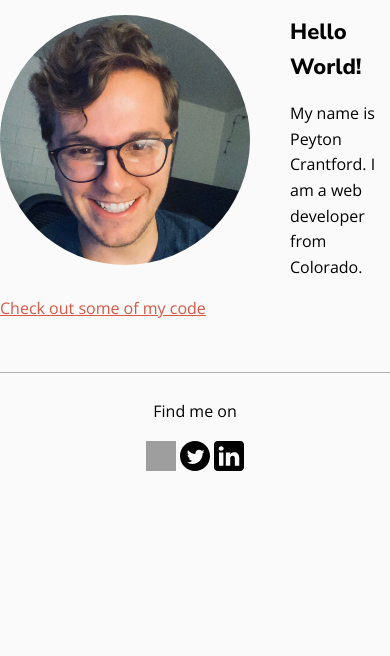
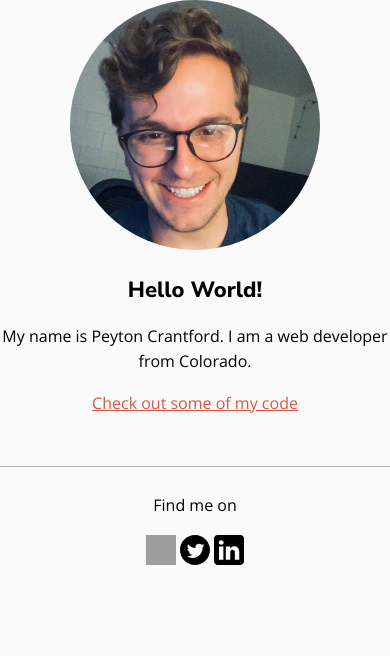
Before and after one commit to pcrantfo/crantford-portfolio-website, a web app: file index.html in a window 390 px wide. Shown: the part 124-780 px from the top of the page. Run offline with its HTML, style and script files only (its server is not run), Linux system fonts and the light colour scheme; grey boxes are pictures that could not be loaded.

Commit message:
Put .profile class in flexbox
Changed .profile class to display:flex, then made responsive at 500px screen width

```diff
--- a/css/styles.css
+++ b/css/styles.css
@@ -116,13 +116,19 @@
    }
 
    .profile {
+      display: flex;
       text-align: left;
+   }
+
+   .profile__item {
+      flex: 0 1 auto;
+      flex-wrap: wrap;
    }
 
    .profile__portrait {
      width: 250px;
      height: auto;
-     float: left;
+     /* float: left; */
      margin-right: 40px;
      border-radius: 50%;
    }
@@ -229,6 +235,7 @@
          width: auto;
          min-height: auto;
          margin: 0;
+         text-align: left;
       }
 
       .grid__item:last-child {
@@ -325,4 +332,13 @@
       .berlin-illustration {
          transform: scale(0.5, 0.5);
       }
+      .profile {
+         flex-direction: column;
+         align-items: center;
+         text-align: center;
+      }
+
+      .profile__portrait {
+         margin: 0;
+      }
    }
--- a/index.html
+++ b/index.html
@@ -12,8 +12,8 @@
       <!-- FONT FAMILY LINKS -->
       <link href="https://fonts.googleapis.com/css2?family=Nunito+Sans:wght@600;700;800&family=Open+Sans:wght@300;400&display=swap" rel="stylesheet">
       <!-- CSS LINK -->
-      <link rel = "stylesheet" type="text/css" href="css/styles-production.css">
-      <!-- <link rel="stylesheet" type="text/css" href="css/styles.css"> -->
+      <!-- <link rel = "stylesheet" type="text/css" href="css/styles-production.css"> -->
+      <link rel="stylesheet" type="text/css" href="css/styles.css">
    <!-- End style links -->
 
 </head>
@@ -47,12 +47,16 @@
       END CSS STYLE STUFF -->
 
       <div class="profile">
+         <div class="profile__item">
             <img class="profile__portrait" src="img/crantford-profile-cropped-square.jpg" alt="Photograph of Peyton Crantford">
+         </div>
+         <div class="profile__item">
             <h1>Hello World!</h1>
             <p>
                My name is Peyton Crantford. I am a <span>web</span> developer from Colorado.
             </p>
             <a href="#">Check out some of my code</a>
+         </div>
       </div>
    </main>
    <footer class="page-footer">
```
Lines whose indentation alone changed are shown as unchanged.
